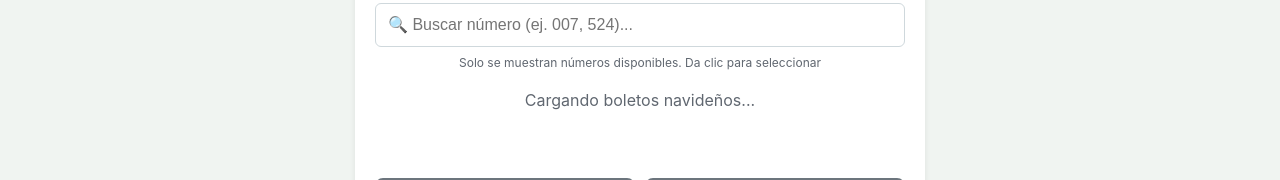
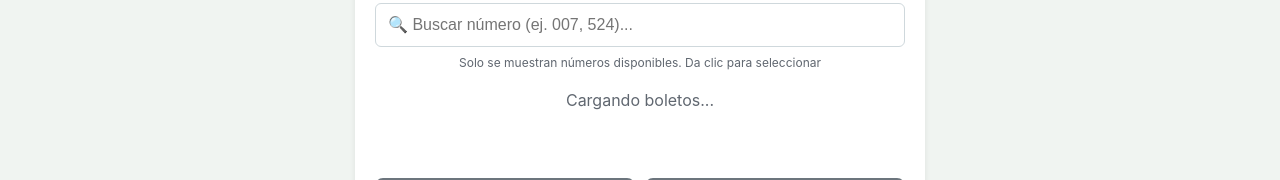
Before and after one commit to SORTEOS-ONTAMUCHA/Maraton-de-Diciembre, a plain HTML site: page index.html in a window 1280 px wide. Shown: the part 705-885 px from the top of the page. Drawn offline with Linux system fonts and the light colour scheme.

Commit message:
index.html

```diff
--- a/index.html
+++ b/index.html
@@ -91,7 +91,7 @@ label{font-weight:600;font-size:14px;color:#455a64}
     </div>
     <input type="text" id="buscadorNum" placeholder="🔍 Buscar número (ej. 007, 524)..." maxlength="3" oninput="filtrarGrid()">
     <p style="font-size:12px;text-align:center;color:#606770">Solo se muestran números disponibles. Da clic para seleccionar</p>
-    <div id="loadingGrid" class="loading">Cargando boletos navideños...</div>
+    <div id="loadingGrid" class="loading">Cargando boletos...</div>
     <div class="grid" id="numerosGrid"></div>
     <div class="btn-group">
       <button class="btn btn-gray" onclick="limpiarSeleccion()">🗑️ Limpiar selección</button>
```
